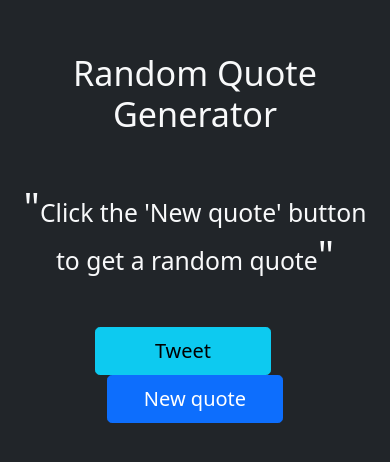
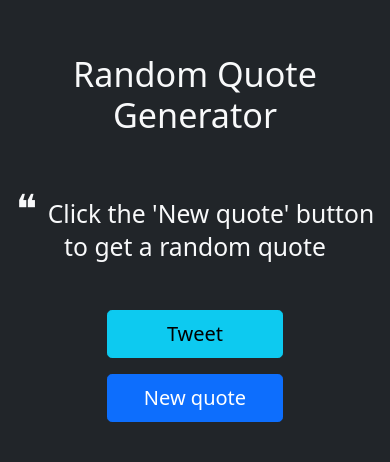
Before and after one commit to abelgideon/React-Quote-Generator, a React (Create React App) app: page / in a window 390 px wide. Shown: the part 184-646 px from the top of the page. Built offline with nearby package versions, Linux system fonts and the light colour scheme; no server answers.

Commit message:
Make buttons responsive

```diff
--- a/src/App.js
+++ b/src/App.js
@@ -59,21 +59,22 @@ const Quote = ({ quote, fetchQuote }) => {
   return (
     <>
       <p id="text" className="h2 text-light">
-        <span className="quotations">"</span>
+        <span className="quotations">❝ </span>
         {quote.quote || "Click the 'New quote' button to get a random quote"}
-        <span className="quotations">"</span>
       </p>
       <p id="author" className="h7 text-light mb-5">
         {quote.author ? `- ${quote.author}` : ""}
       </p>
-      <TweetBtn tweet={tweet} />
-      <NewQuote fetchQuote={fetchQuote} />
+      <div class="d-flex flex-column flex-sm-row justify-content-center align-items-center gap-3">
+        <TweetBtn tweet={tweet} />
+        <NewQuote fetchQuote={fetchQuote} />
+      </div>
     </>
   );
 };
 
 const TweetBtn = ({ tweet }) => (
-  <a target="_blank" className="btn btn-info me-4 btn-lg" id="tweet-quote" href={tweet}>
+  <a target="_blank" className="btn btn-info btn-lg" id="tweet-quote" href={tweet}>
     Tweet
   </a>
 );
```
